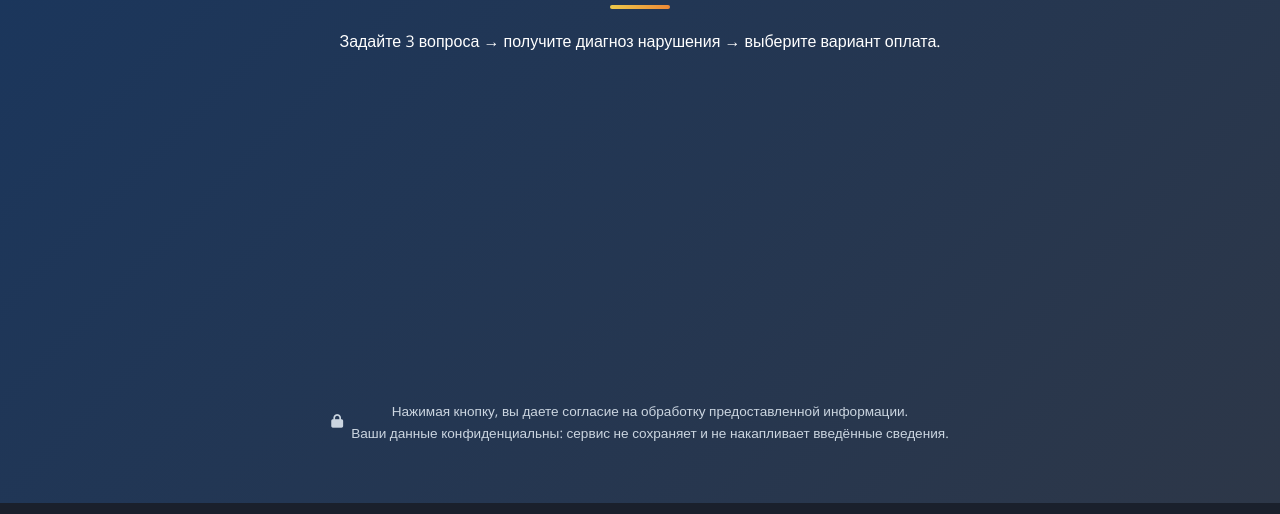
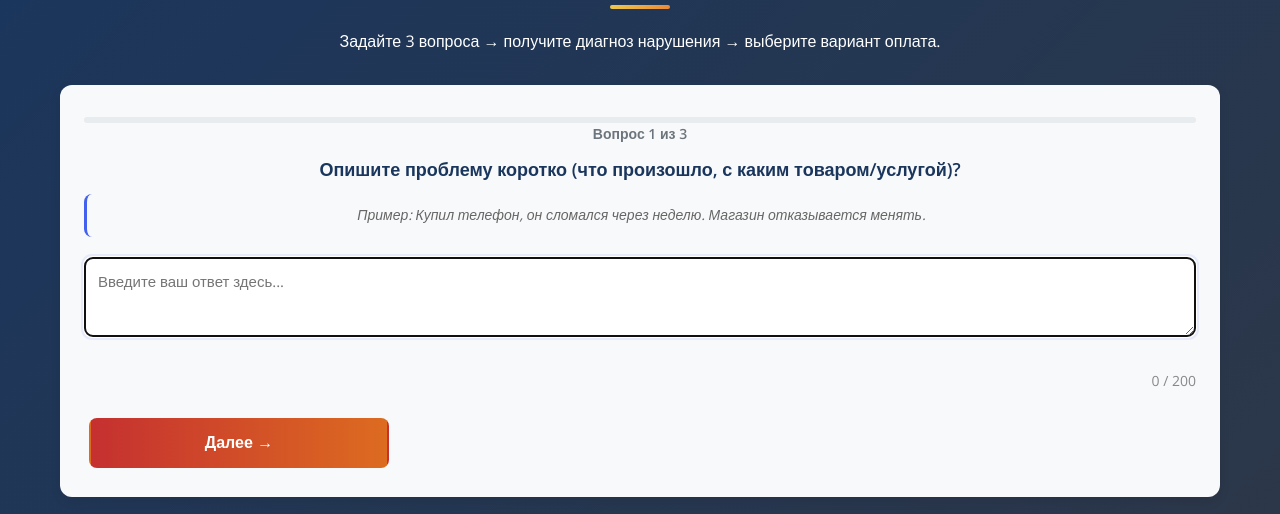
Before and after one commit to chearu-stack/chea, a website: page index.html in a window 1280 px wide. Shown: the part 2969-3483 px from the top of the page. Drawn offline with nearby package versions, Linux system fonts and the light colour scheme.

Commit message:
Update index.html

```diff
--- a/index.html
+++ b/index.html
@@ -309,7 +309,7 @@
                 <h2 class="section-title">Проанализируйте ситуацию за 2 минуты</h2>
                 <p>Задайте 3 вопроса → получите диагноз нарушения → выберите вариант оплата.</p>
                 <form class="cta-form" id="problemForm">
-                    <div class="bot-widget-placeholder amg-loading">
+                    <div class="bot-widget-placeholder">
                         <div class="loading-spinner">
                             <i class="fas fa-spinner fa-spin"></i> Загрузка анализатора...
                         </div>
```
